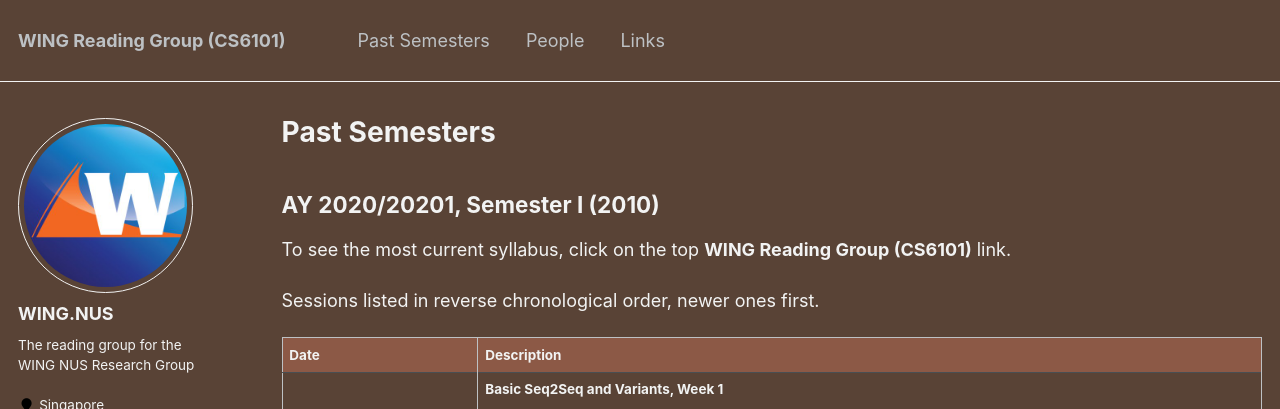
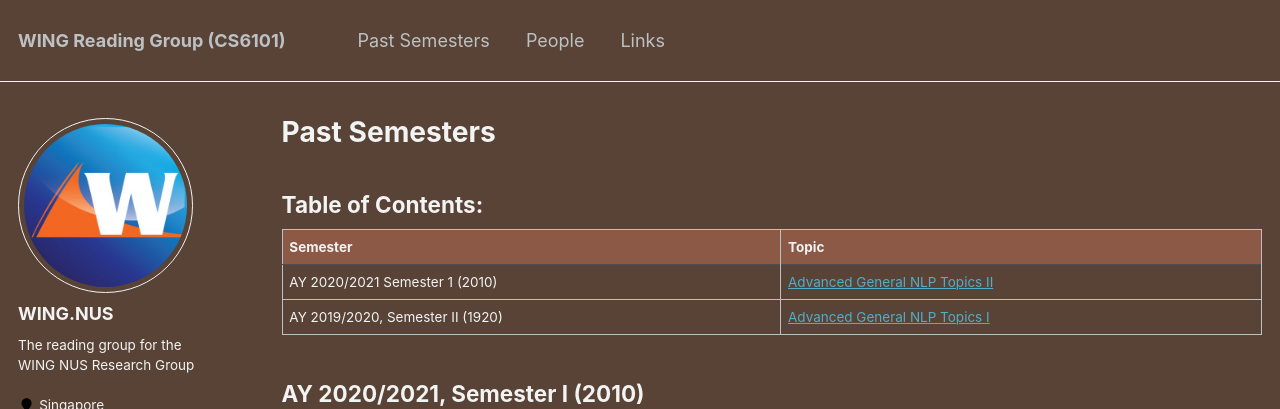
Before and after one commit to WING-NUS/cs6101, a Jekyll site: the page built from _pages/past-semesters.md, in a window 1280 px wide and 900 px high, cut to the strip 0-409 px from the top of the window. Built offline with Jekyll 4.4.1, drawn with Linux system fonts in a browser that asks for light colours.

Commit message:
fixing issue 21

```diff
--- a/_pages/past-semesters.md
+++ b/_pages/past-semesters.md
@@ -10,7 +10,16 @@ author_profile: true
 <!-- Content Table for 2010****
 ******** -->
 
-## AY 2020/20201, Semester I (2010)
+## **Table of Contents:**
+
+| Semester                         | Topic                                             |
+| -------------------------------- | ------------------------------------------------- |
+| AY 2020/2021 Semester 1 (2010)   | [Advanced General NLP Topics II](#my-anchor-2010) |
+| AY 2019/2020, Semester II (1920) | [Advanced General NLP Topics I](#my-anchor-1920)  |
+
+
+
+## AY 2020/2021, Semester I (2010) {#my-anchor-2010}
 
 To see the most current syllabus, click on the top **WING Reading Group (CS6101)** link.
 
@@ -353,7 +362,7 @@ Lecturers and Support Staff: Zitai Chen, Zirui Zhao , Samson Tan, Shuang Gao, Ha
 <!-- Content Table for 2010****
 ******** -->
 
-## AY 2019/2020, Semester II (1920)
+## AY 2019/2020, Semester II (1920) {#my-anchor-1920}
 
 <table class="table table-striped">
 <thead class="thead-inverse"><tr><th>Date</th><th width="80%">Description</th></tr></thead>
```
Also changed, not shown: _pages/about.md (+2 -3 lines), _pages/people.md (+25 -25 lines).
